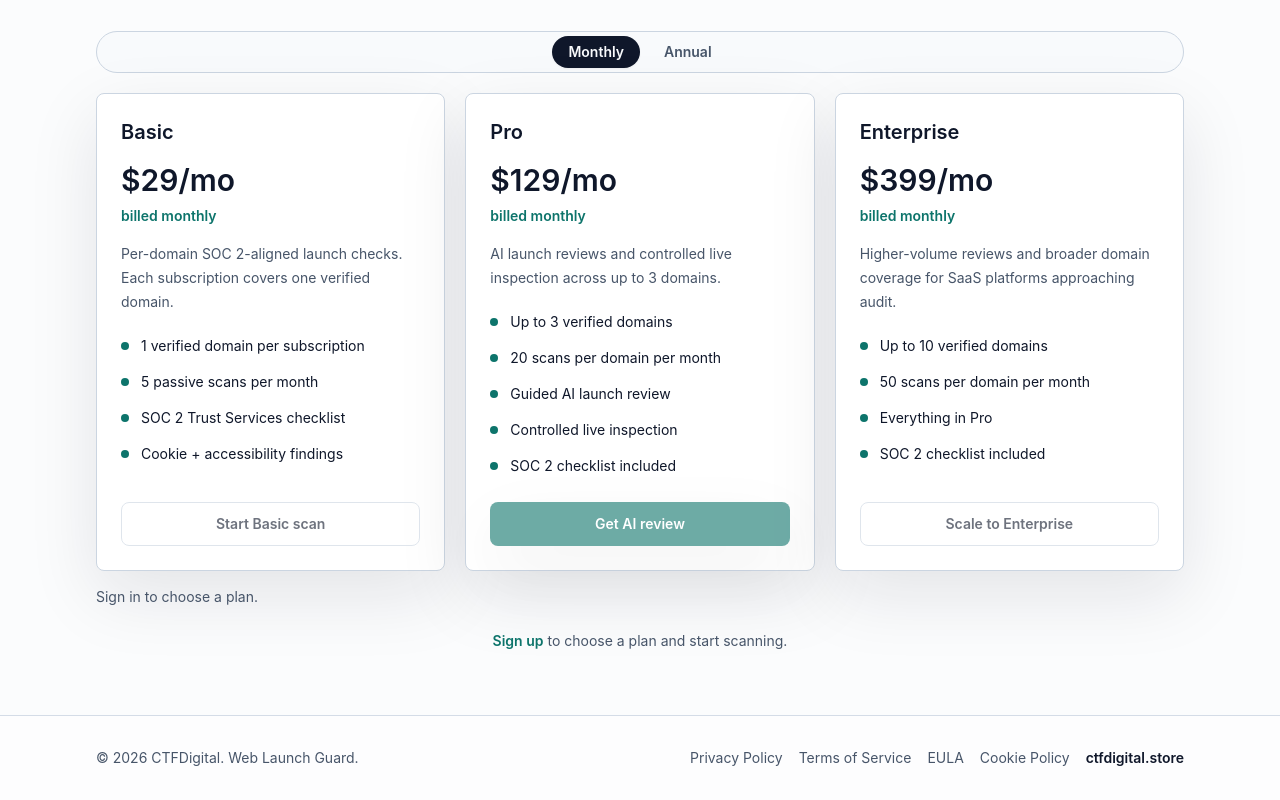
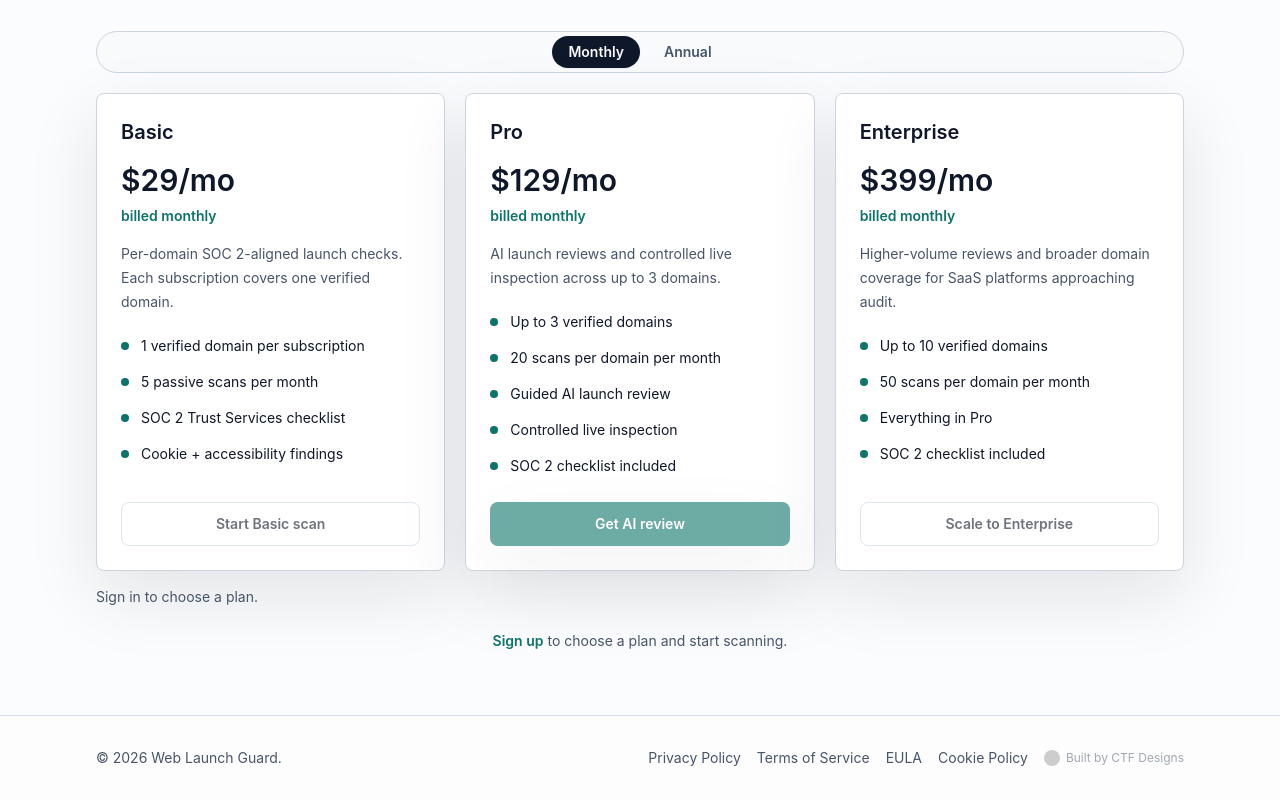
Before and after one commit to vaxman14/weblaunchguard, a React (Vite) app: page / in a window 1280 px wide. Shown: the part 1879-2679 px from the top of the page. Built offline with nearby package versions, Linux system fonts and the light colour scheme; no server answers; grey boxes are pictures that could not be loaded.

Commit message:
Add Built by CTF Designs footer credit with logo

```diff
--- a/src/pages/HomePage.tsx
+++ b/src/pages/HomePage.tsx
@@ -271,15 +271,16 @@ export function HomePage({ onAuthOpen, onSampleReport }: HomePageProps) {
         <div className="mx-auto w-full max-w-6xl px-6 py-8 sm:px-8">
           <div className="flex flex-col gap-4 sm:flex-row sm:items-center sm:justify-between">
             <p className="text-sm text-muted">
-              © 2026 CTFDigital. Web Launch Guard.
+              © 2026 Web Launch Guard.
             </p>
-            <div className="flex flex-wrap gap-4 text-sm">
+            <div className="flex flex-wrap gap-4 text-sm items-center">
               <a className="text-muted hover:text-accent" href="#privacy">Privacy Policy</a>
               <a className="text-muted hover:text-accent" href="#terms">Terms of Service</a>
               <a className="text-muted hover:text-accent" href="#eula">EULA</a>
               <a className="text-muted hover:text-accent" href="#cookies">Cookie Policy</a>
-              <a className="font-semibold text-ink hover:text-accent" href="https://ctfdigital.store" rel="noopener noreferrer" target="_blank">
-                ctfdigital.store
+              <a className="inline-flex items-center gap-1.5 text-xs text-muted opacity-50 hover:opacity-100 transition-opacity" href="https://ctfdesigns.com" target="_blank" rel="noopener noreferrer">
+                <img src="https://ctfdesigns.com/images/logo.png" alt="CTF Designs" className="w-4 h-4 rounded-full object-cover" />
+                Built by CTF Designs
               </a>
             </div>
           </div>
```
